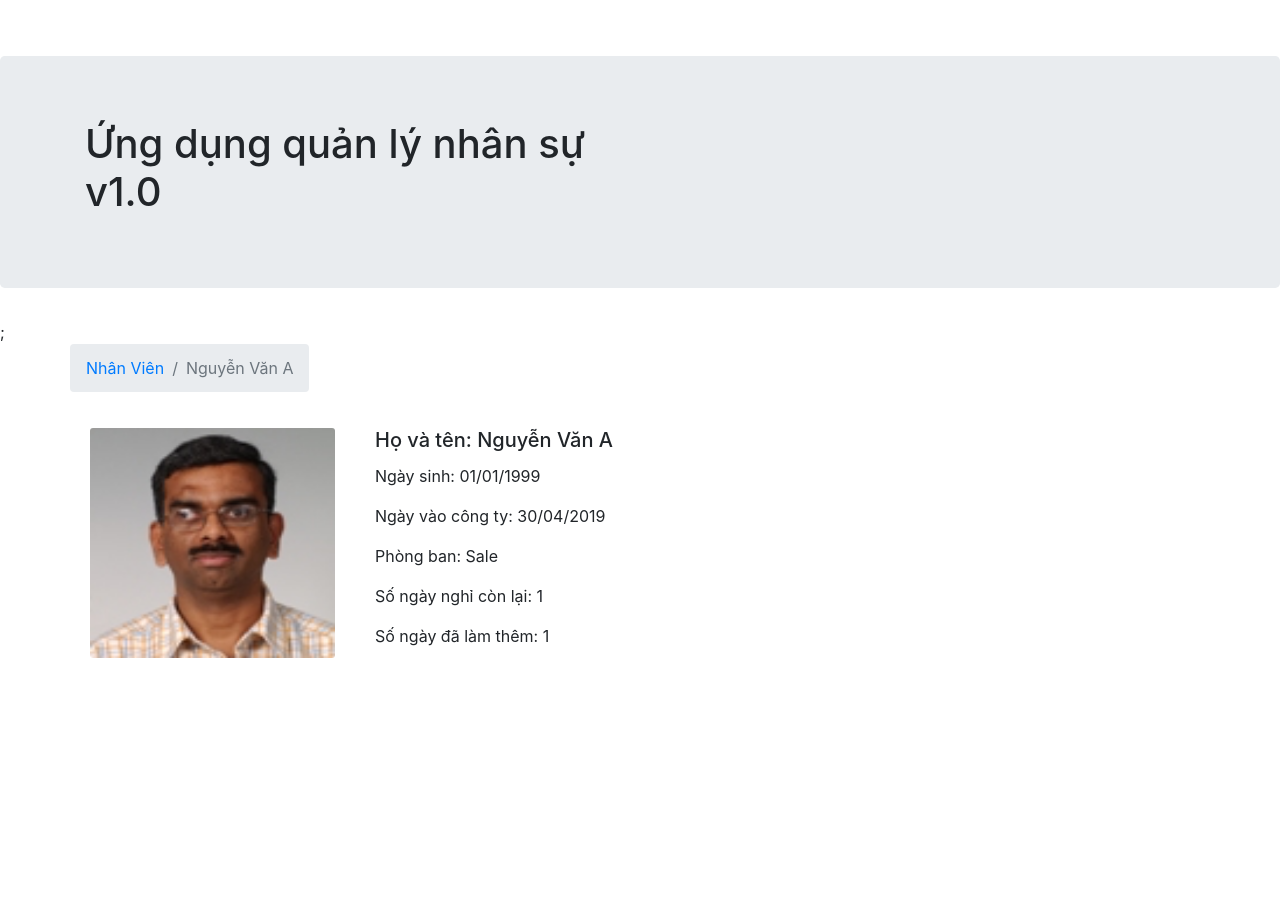
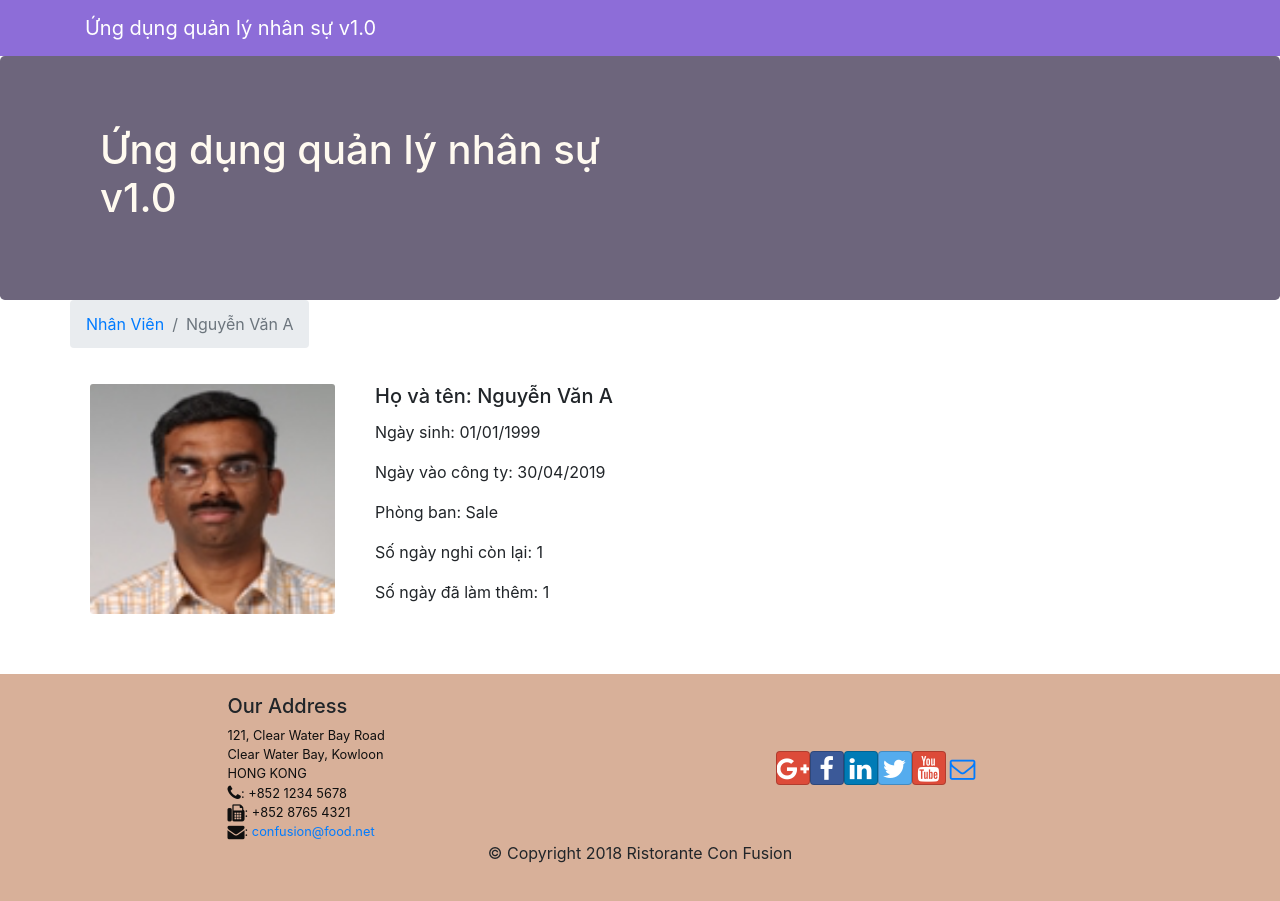
Before and after one commit to nguyenhuy433/FunixJSReact-ASM, a React (Create React App) app: page /staffs/0 in a window 1280 px wide. Before the commit the page ends 800 px from the top, so only its background shows below. Built offline with nearby package versions, Linux system fonts and the light colour scheme.

Commit message:
tao footer co ban, them css cho footer va header

```diff
--- a/src/App.css
+++ b/src/App.css
@@ -1,3 +1,37 @@
 .table {
   padding: 20px;
 }
+
+.row-header {
+  margin: 0px auto;
+  padding: 0px auto;
+}
+
+.row-content {
+  margin: 0px auto;
+  padding: 50px 0px 50px 0px;
+  border-bottom: 1px ridge;
+  min-height: 400px;
+}
+
+.footer {
+  background-color: #d8b099;
+  margin: 0px auto;
+  padding: 20px 0px 20px 0px;
+}
+.jumbotron {
+  padding: 70px 30px 70px 30px;
+  margin: 0px auto;
+  background: #6d657c;
+  color: floralwhite;
+}
+
+address {
+  font-size: 80%;
+  margin: 0px;
+  color: #0f0f0f;
+}
+
+.navbar-dark {
+  background-color: #8d6dd8;
+}
--- /dev/null
+++ b/src/Component/FooterComponent.js
@@ -0,0 +1,73 @@
+import React from "react";
+
+function Footer(props) {
+  return (
+    <div className="footer">
+      <div className="container">
+        <div className="row justify-content-center">
+          <div className="col-7 col-sm-5">
+            <h5>Our Address</h5>
+            <address>
+              121, Clear Water Bay Road
+              <br />
+              Clear Water Bay, Kowloon
+              <br />
+              HONG KONG
+              <br />
+              <i className="fa fa-phone fa-lg"></i>: +852 1234 5678
+              <br />
+              <i className="fa fa-fax fa-lg"></i>: +852 8765 4321
+              <br />
+              <i className="fa fa-envelope fa-lg"></i>:{" "}
+              <a href="mailto:confusion@food.net">confusion@food.net</a>
+            </address>
+          </div>
+          <div className="col-12 col-sm-4 align-self-center">
+            <div className="text-center">
+              <a
+                className="btn btn-social-icon btn-google"
+                href="http://google.com/+"
+              >
+                <i className="fa fa-google-plus"></i>
+              </a>
+              <a
+                className="btn btn-social-icon btn-facebook"
+                href="http://www.facebook.com/profile.php?id="
+              >
+                <i className="fa fa-facebook"></i>
+              </a>
+              <a
+                className="btn btn-social-icon btn-linkedin"
+                href="http://www.linkedin.com/in/"
+              >
+                <i className="fa fa-linkedin"></i>
+              </a>
+              <a
+                className="btn btn-social-icon btn-twitter"
+                href="http://twitter.com/"
+              >
+                <i className="fa fa-twitter"></i>
+              </a>
+              <a
+                className="btn btn-social-icon btn-google"
+                href="http://youtube.com/"
+              >
+                <i className="fa fa-youtube"></i>
+              </a>
+              <a className="btn btn-social-icon" href="mailto:">
+                <i className="fa fa-envelope-o"></i>
+              </a>
+            </div>
+          </div>
+        </div>
+        <div className="row justify-content-center">
+          <div className="col-auto">
+            <p>© Copyright 2018 Ristorante Con Fusion</p>
+          </div>
+        </div>
+      </div>
+    </div>
+  );
+}
+
+export default Footer;
--- a/src/Component/MainComponent.js
+++ b/src/Component/MainComponent.js
@@ -4,6 +4,7 @@
 import StaffList from "./StaffListComponent";
 import StaffDetail from "./StaffDetailComponent";
 import Header from "./HeaderComponent";
+import Footer from "./FooterComponent";
 
 class Main extends Component {
   constructor(props) {
@@ -30,7 +31,7 @@
 
     return (
       <div>
-        <Header />;
+        <Header />
         <Switch>
           <Route
             exact
@@ -40,6 +41,7 @@
           <Route path="/staffs/:staffid" component={StaffWithId} />
           <Redirect to="/staffs" />
         </Switch>
+        <Footer />
       </div>
     );
   }
```
